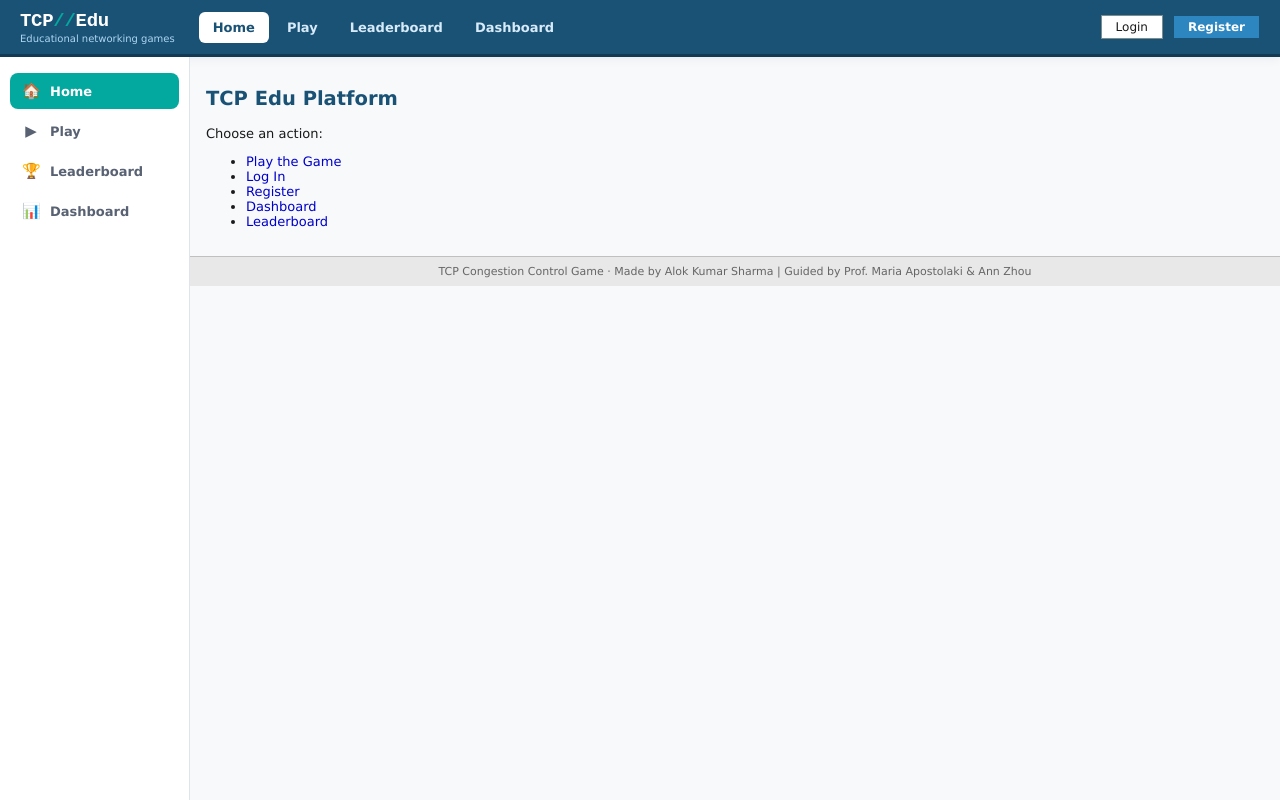
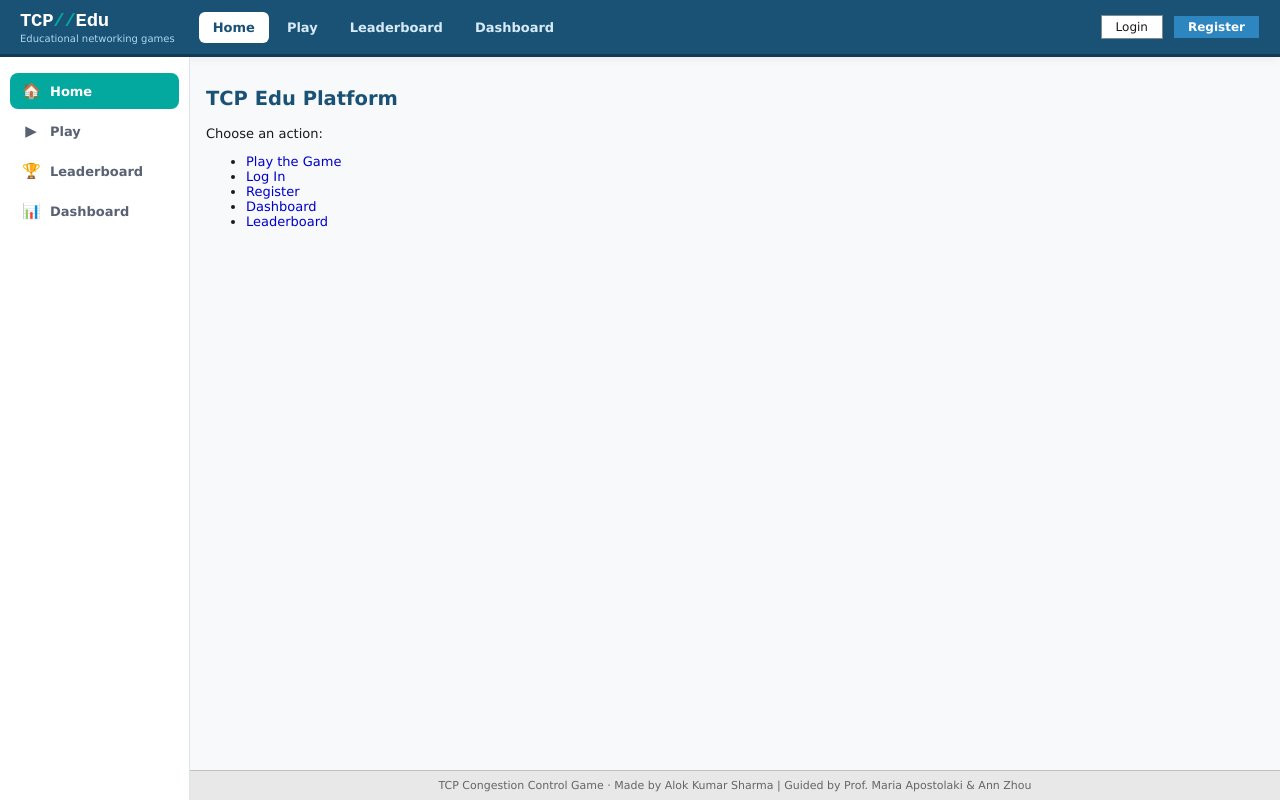
Before and after one commit to Alokkumarsharma7379/tcp-congestion-control-game, a React (Vite) app in the folder client/: page / in a window 1280 px wide. Built offline with nearby package versions, Linux system fonts and the light colour scheme.

Commit message:
footer updated

```diff
--- a/client/src/components/layout/MainLayout.jsx
+++ b/client/src/components/layout/MainLayout.jsx
@@ -17,7 +17,9 @@ function MainLayout() {
         {!isGamePage && <Sidebar />}
 
         <div className="app-main">
-          <Outlet />
+          <div className="page-content-wrap">
+            <Outlet />
+          </div>
           {!isGamePage && <Footer />}
         </div>
       </div>
--- a/client/src/styles/codeforces.css
+++ b/client/src/styles/codeforces.css
@@ -328,6 +328,12 @@ html, body, #root {
   flex: 1 1 auto;
   min-width: 0;
   overflow-y: auto;
+  display: flex;
+  flex-direction: column;
+}
+
+.page-content-wrap {
+  flex: 1 0 auto;
 }
 
 .game-shell .app-sidebar {
```
Also changed, not shown: 3 other files (tests, documents, lock files or other folders).
